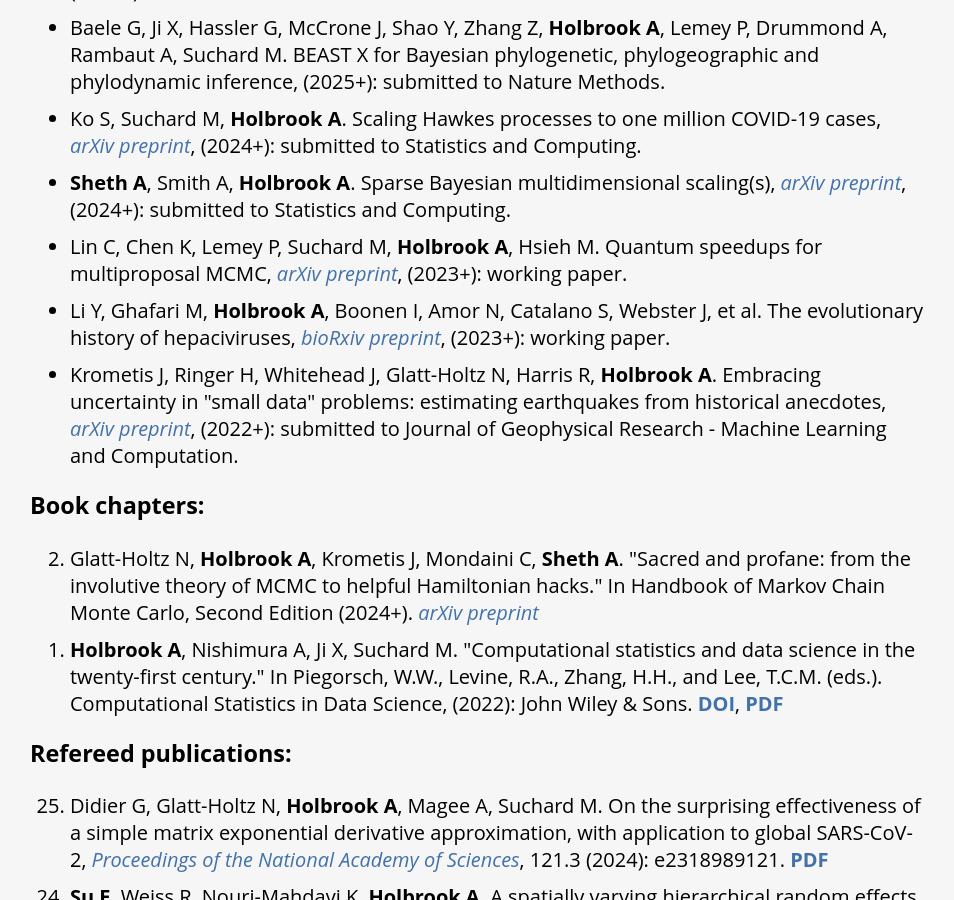
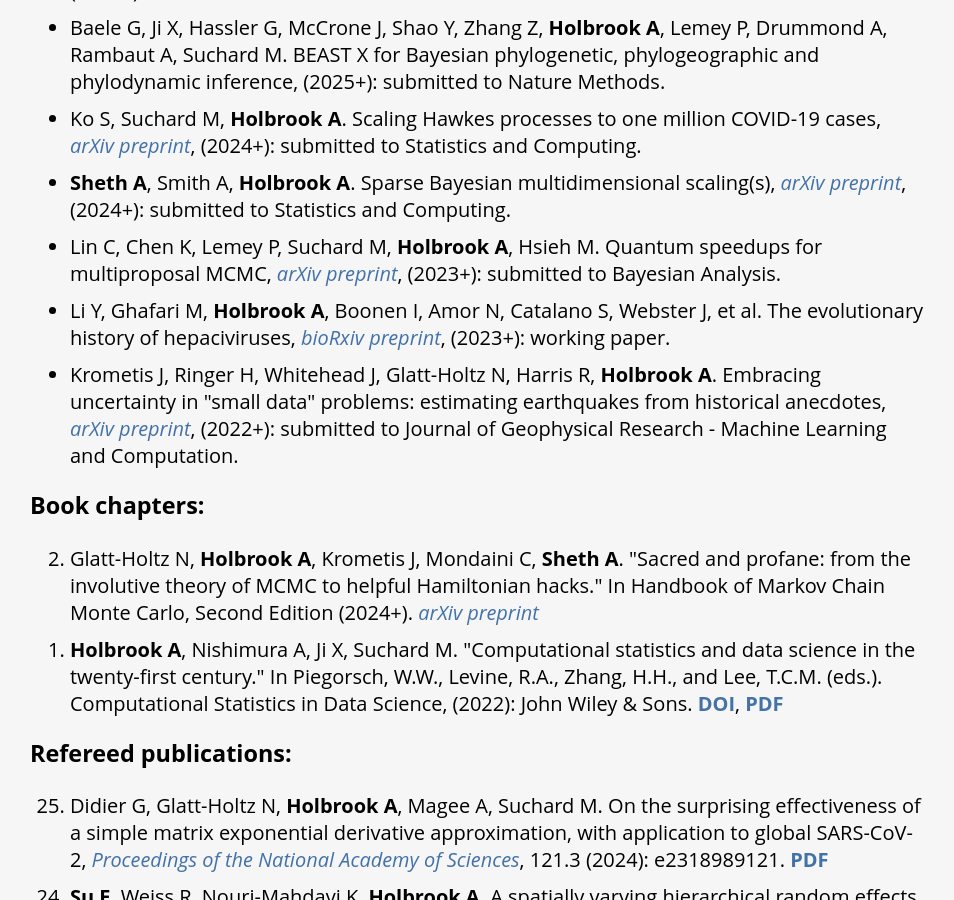
Before and after one commit to andrewjholbrook/andrewjholbrook.github.io, a Jekyll site: the page built from research.html, in a window 1280 px wide and 900 px high, scrolled down 315 px. Shown: the whole window, without its empty margins (162-1116 px from the left). Built offline with Jekyll 4.4.1, drawn with Linux system fonts in a browser that asks for light colours; a style sheet for code colours, icons or effects is not loaded.

Commit message:
BA resubmission

```diff
--- a/research.html
+++ b/research.html
@@ -15,7 +15,7 @@
     <li>Baele G, Ji X, Hassler G, McCrone J, Shao Y, Zhang Z, <b>Holbrook A</b>, Lemey P, Drummond A, Rambaut A, Suchard M. BEAST X for Bayesian phylogenetic, phylogeographic and phylodynamic inference, (2025+): submitted to Nature Methods.</li>
         <li> Ko S, Suchard M, <b>Holbrook A</b>. Scaling Hawkes processes to one million COVID-19 cases, <i><a href="https://arxiv.org/abs/2407.11349" target="_blank">arXiv preprint</a></i>, (2024+): submitted to Statistics and Computing. </li>
         <li> <b>Sheth A</b>, Smith A, <b>Holbrook A</b>. Sparse Bayesian multidimensional scaling(s), <i><a href="https://arxiv.org/abs/2406.15573" target="_blank">arXiv preprint</a></i>, (2024+): submitted to Statistics and Computing. </li>
-        <li> Lin C, Chen K, Lemey P, Suchard M, <b>Holbrook A</b>, Hsieh M. Quantum speedups for multiproposal MCMC, <i><a href="https://arxiv.org/abs/2312.01402" target="_blank">arXiv preprint</a></i>, (2023+): working paper. </li>
+        <li> Lin C, Chen K, Lemey P, Suchard M, <b>Holbrook A</b>, Hsieh M. Quantum speedups for multiproposal MCMC, <i><a href="https://arxiv.org/abs/2312.01402" target="_blank">arXiv preprint</a></i>, (2023+): submitted to Bayesian Analysis. </li>
         <li> Li Y, Ghafari M, <b>Holbrook A</b>, Boonen I, Amor N, Catalano S, Webster J, et al. The evolutionary history of hepaciviruses, <i><a href="https://doi.org/10.1101/2023.06.30.547218" target="_blank">bioRxiv preprint</a></i>, (2023+): working paper. </li>
         <li>Krometis J, Ringer H, Whitehead J, Glatt-Holtz N, Harris R, <b>Holbrook A</b>. Embracing uncertainty in "small data" problems: estimating earthquakes from historical anecdotes, <i><a href="https://arxiv.org/abs/2106.07797" target="_blank">arXiv preprint</a></i>, (2022+): submitted to Journal of Geophysical Research - Machine Learning and Computation. </li>
   </ul>
```
